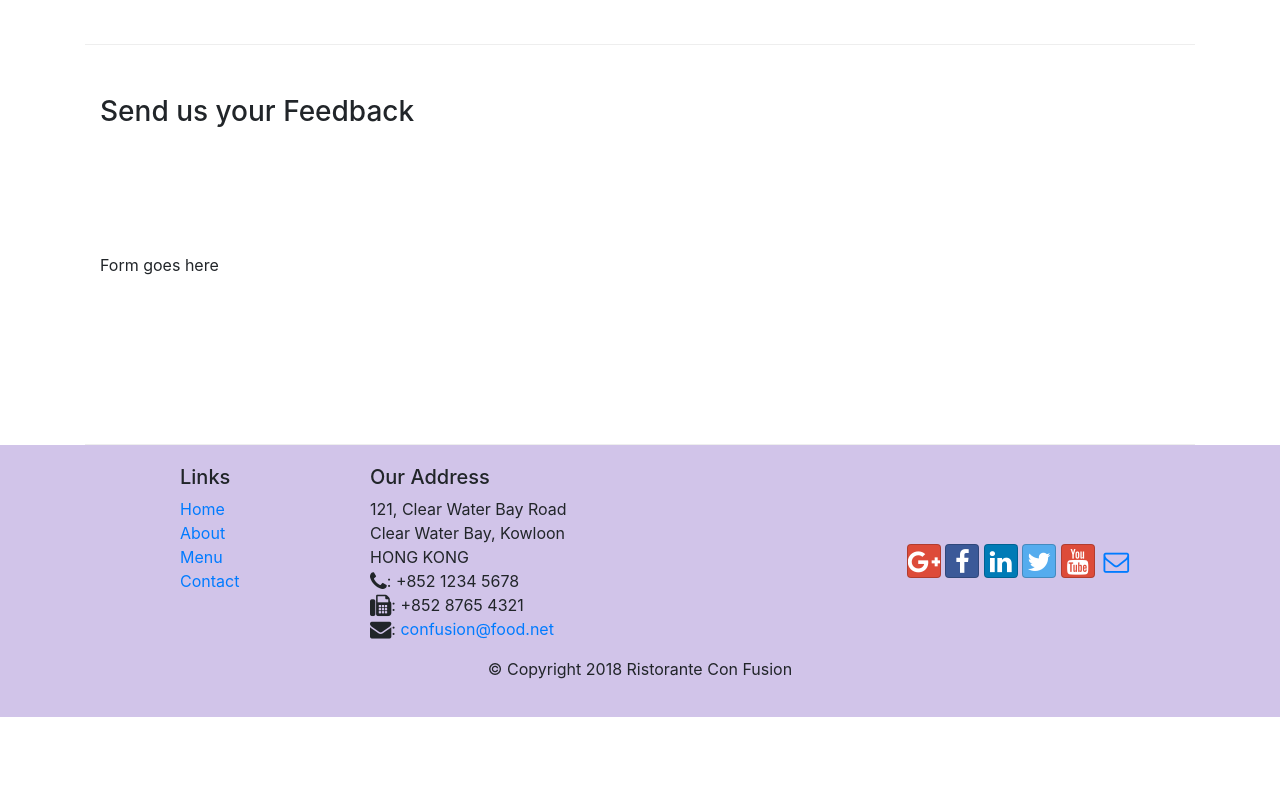
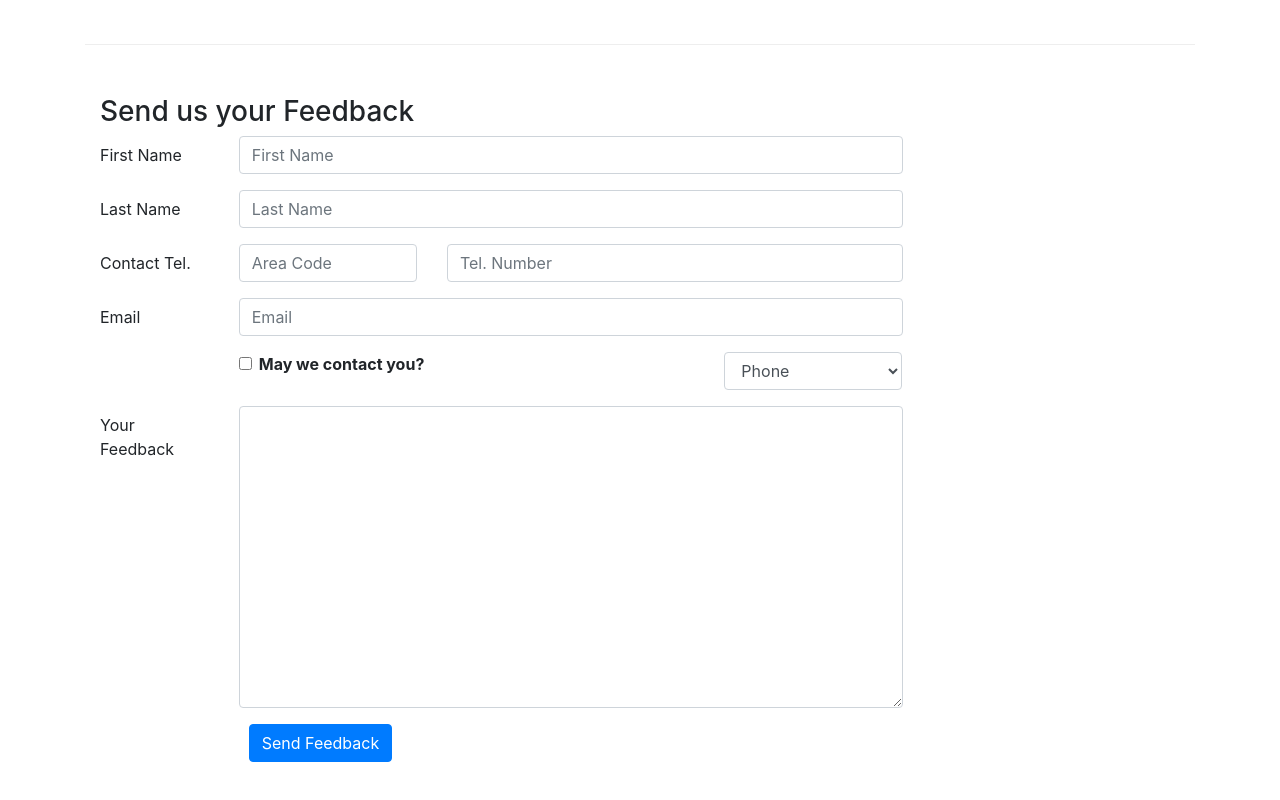
Before and after one commit to dpberry552/conFusion-Restaurant, a website: page contactus.html in a window 1280 px wide. Shown: the part 820-1620 px from the top of the page. Before the commit the page ends 1537 px from the top, so only its background shows below. Drawn offline with nearby package versions, Linux system fonts and the light colour scheme.

Commit message:
Adding form to contactus.html

```diff
--- a/contactus.html
+++ b/contactus.html
@@ -92,7 +92,64 @@
               <h3>Send us your Feedback</h3>
            </div>
             <div class="col-12 col-md-9">
-                Form goes here
+                <form>
+                    <div class="form-group row">
+                        <label for="firstname" class="col-md-2 col-form-label">First Name</label>
+                        <div class="col-md-10">
+                            <input type="text" class="form-control" id="firstname" name="firstname" placeholder="First Name">
+                        </div>
+                    </div>
+                    <div class="form-group row">
+                        <label for="lastname" class="col-md-2 col-form-label">Last Name</label>
+                        <div class="col-md-10">
+                            <input type="text" class="form-control" id="lastname" name="lastname" placeholder="Last Name">
+                        </div>
+                    </div>
+                    <div class="form-group row">
+                        <label for="telnum" class="col-12 col-md-2 col-form-label">Contact Tel.</label>
+                        <div class="col-5 col-md-3">
+                            <input type="tel" class="form-control" id="areacode" name="areacode" placeholder="Area Code">
+                        </div>
+                        <div class="col-7 col-md-7">
+                            <input type="tel" class="form-control" id="telnum" name="telnum" placeholder="Tel. Number">
+                        </div>
+                    </div>
+                    <div class="form-group row">
+                        <label for="emailid" class="col-md-2 col-form-label">Email</label>
+                        <div class="col-md-10">
+                            <input type="email" class="form-control" id="emailid" name="emailid" placeholder="Email">
+                        </div>
+                    </div>
+                    <div class="form-group row">
+                        <div class="col-md-6 offset-md-2">
+                            <div class="form-check">
+                                <input type="checkbox" class="form-check-input" name="approve" id="approve" value="">
+                                <label class="form-check-label" for="approve">
+                                    <strong>May we contact you?</strong>
+                                </label>
+                            </div>
+                        </div>
+                        <div class="col-md-3 offset-md-1">
+                            <select class="form-control">
+                                <option>Phone</option>
+                                <option>Email</option>
+                            </select>
+                        </div>
+                    </div>
+                    <div class="form-group row">
+                        <label for="feedback" class="col-md-2 col-form-label">Your Feedback</label>
+                        <div class="col-md-10">
+                            <textarea class="form-control" id="feedback" name="feedback" rows="12"></textarea>
+                        </div>
+                    </div>
+                    <div class="form-group-row">
+                        <div class="offset-md-2 col-md-10">
+                            <button type="submit" class="btn btn-primary">
+                                Send Feedback
+                            </button>
+                        </div>
+                    </div>
+                </form>
             </div>
              <div class="col-12 col-md">
             </div>
```
